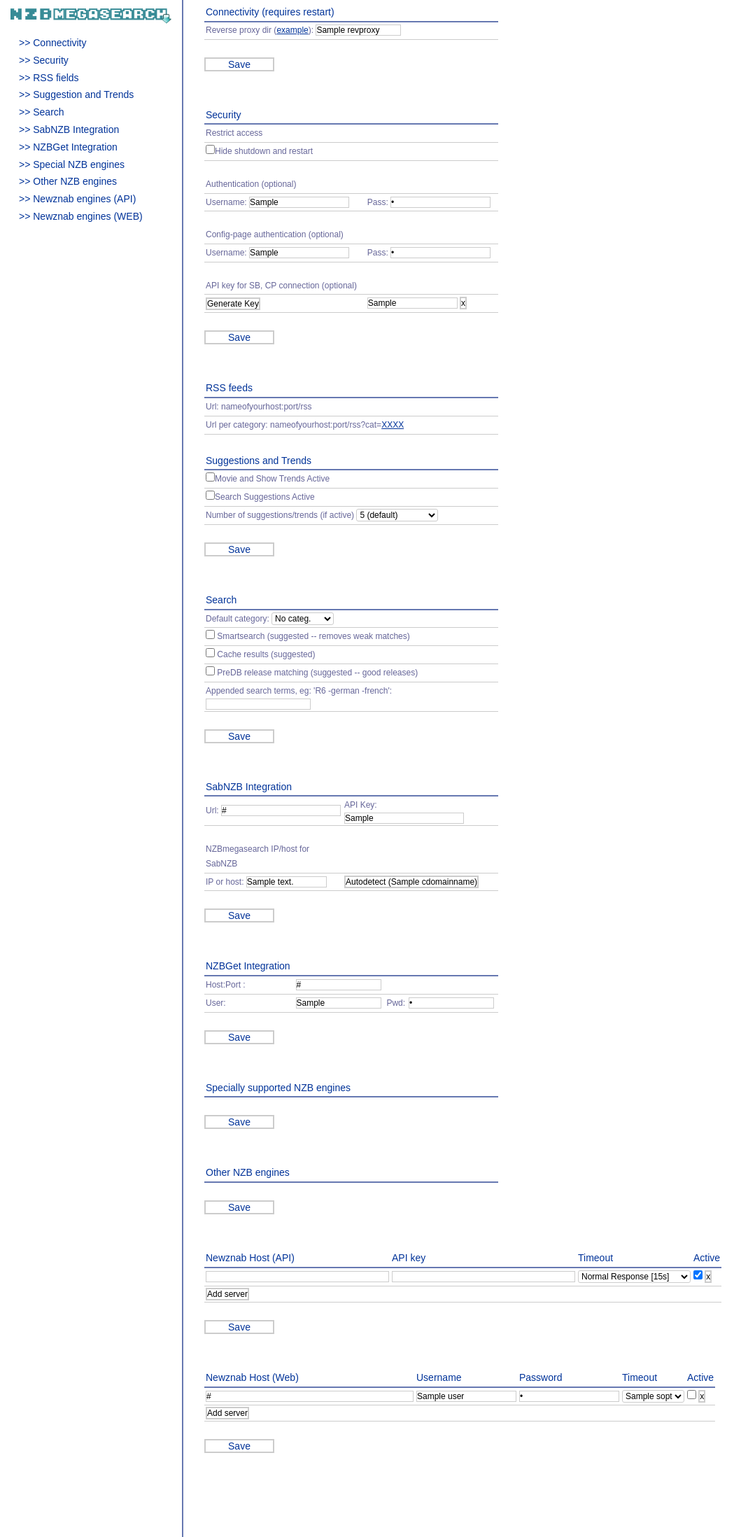
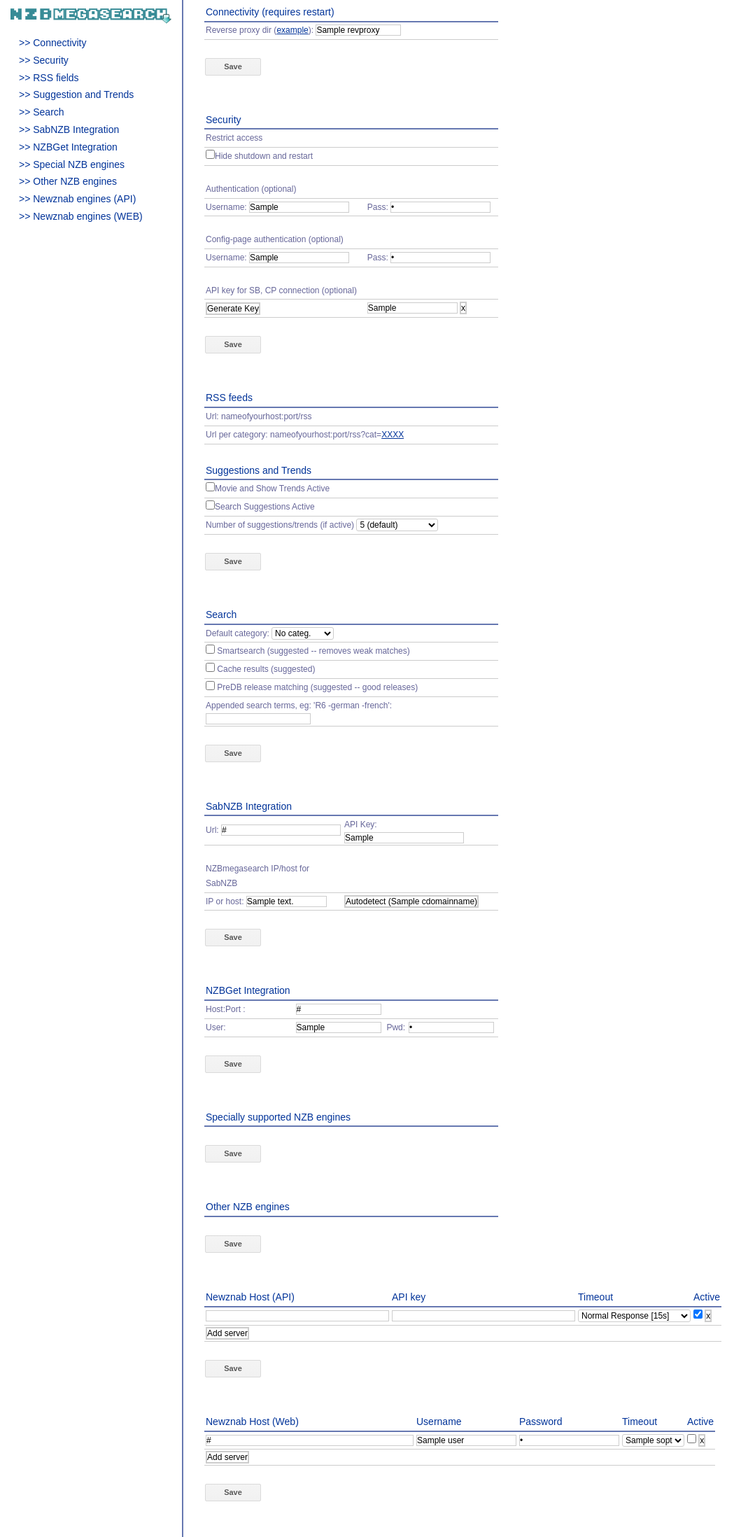
Before and after one commit to pillone/usntssearch, a Python web app: template NZBmegasearch/templates/config.html in a window 1280 px wide. Shown: the whole page at 70% size, without its empty margins (0-1079 px from the left). Run offline with Jinja, Linux system fonts and the light colour scheme; the template is opened without the code that fills it: most values are stand-ins (such as "Sample title", 1, 10 or a date in 2020); lists and menus that the app fills with data are empty.

Commit message:
uniformed button style in config

```diff
--- a/NZBmegasearch/static/style.css
+++ b/NZBmegasearch/static/style.css
@@ -679,9 +679,20 @@ border-left: 2px solid #6678b1;
 /*
 button.gray, a.gray, input[type=submit].gray {
 */
+.graysmall {
+   width: 80px;
+   height: 25px;
+   margin: 1px;
+   padding: 0px;
+}
+
+.graybig {
+    padding: 10px 10px;
+    margin: 30px;
+    width: 130px;
+}
 
 .gray {
-    padding: 10px 10px;
     -webkit-border-radius: 2px 2px;
     border: solid 1px #dadada;
     background: #f4f4f4; /* Old browsers */
@@ -702,8 +713,6 @@ button.gray, a.gray, input[type=submit].gray {
     text-shadow: 0px 1px 1px rgba(255,255,255,1);
     line-height: 1;
     font-size:11px;
-    margin: 30px;
-    width: 130px;
 
 }
 
--- a/NZBmegasearch/templates/config.html
+++ b/NZBmegasearch/templates/config.html
@@ -70,7 +70,7 @@
 	</tbody></table>
 
 	<div class='configsave'>
-		<input type="button" value="Save" value="confbttnbig" class="confbttnbig">
+		<input type="button" value="Save" value="confbttnbig" class="gray graysmall">
 	</div>
 
 
@@ -114,7 +114,7 @@
 	</tbody></table>
 
 	<div class='configsave'>
-		<input type="button" value="Save" value="confbttnbig" class="confbttnbig" >
+		<input type="button" value="Save" value="confbttnbig" class="gray graysmall">
 	</div>
 
 	<table class="config_table_opts" summary="Suggestion" style="width: 420px;" id='tbl02'><thead>
@@ -153,7 +153,7 @@
 	</tbody></table>
 
 	<div class='configsave'>
-		<input type="button" value="Save" value="confbttnbig" class="confbttnbig" >
+		<input type="button" value="Save" value="confbttnbig" class="gray graysmall">
 	</div>
 	<table class="config_table_opts" summary="ssopt" style="width: 420px;"  id='tbl04'><thead>
 	<tr><th scope="col">Search</th></tr></thead><tbody>
@@ -190,7 +190,7 @@
 	</tbody></table>
 
 	<div class='configsave'>
-		<input type="button" value="Save" value="confbttnbig" class="confbttnbig" >
+		<input type="button" value="Save" value="confbttnbig" class="gray graysmall">
 	</div>
 	<table class="config_table_opts" summary="SendtoSAB" style="width: 420px;" id='tbl05'><thead>
 	<tr><th scope="col">SabNZB Integration</th><th></th></tr></thead><tbody>
@@ -210,7 +210,7 @@
 	</tbody></table>
 
 	<div class='configsave'>
-		<input type="button" value="Save" value="confbttnbig" class="confbttnbig" >
+		<input type="button" value="Save" value="confbttnbig" class="gray graysmall">
 	</div>
 
 	<table class="config_table_opts" summary="SendtoNZBGet" style="width: 420px;" id='tbl06'><thead>
@@ -231,7 +231,7 @@
 	</tbody></table>
 
 	<div class='configsave'>
-		<input type="button" value="Save" value="confbttnbig" class="confbttnbig" >
+		<input type="button" value="Save" value="confbttnbig" class="gray graysmall">
 	</div>
 
 	<table class="config_table_opts" summary="Config" style="width: 420px;" id='tbl07'><thead>
@@ -251,7 +251,7 @@
 	</tbody></table>
 
 	<div class='configsave'>
-		<input type="button" value="Save" value="confbttnbig" class="confbttnbig" >
+		<input type="button" value="Save" value="confbttnbig" class="gray graysmall">
 	</div>
 
 	<table class="config_table_opts" summary="Config" style="width: 420px;" id='tbl08'><thead>
@@ -284,7 +284,7 @@
 
 
 	<div class='configsave'>
-		<input type="button" value="Save" value="confbttnbig" class="confbttnbig" >
+		<input type="button" value="Save" value="confbttnbig" class="gray graysmall" >
 	</div>
 
 	<table class="config_table_opts" summary="Config" style="width: 300px;" id="newznab_api_host"><thead>
@@ -325,7 +325,7 @@
 
 
 	<div class='configsave'>
-		<input type="button" value="Save" value="confbttnbig" class="confbttnbig" >
+		<input type="button" value="Save" value="confbttnbig" class="gray graysmall">
 	</div>
 
 	<table class="config_table_opts" summary="NZConfig_web" style="width: 300px;"  id="newznab_web_host"><thead>
@@ -366,7 +366,7 @@
 
 	</tbody></table>
 	<div class='configsave'>
-		<input type="button" value="Save" value="confbttnbig" class="confbttnbig" >
+		<input type="button" value="Save" value="confbttnbig" class="gray graysmall">
 	</div>
 
 
@@ -377,12 +377,12 @@
 </div>
 	    <script type="text/javascript">
 
-		$(".confbttnbig").click(function () {
-				$('.confbttnbig').val('Saving...')
+		$('.gray, .graysmall').click(function() {
+				$('.gray, .graysmall').val('Saving...')
 
 				if(check_form_correctness() == false)
 				{
-					$('.confbttnbig').val('Save')
+					$('.gray, .graysmall').val('Save')
 					return
 				}
 
@@ -390,11 +390,11 @@
 				  function(data){
 						if(data.code == 1)
 						{
-							$('.confbttnbig').val('Save')
+							$('.gray, .graysmall').val('Save')
 						}
 						if(data.code == 0)
 						{
-							$('.confbttnbig').val('Error Saving')
+							$('.gray, .graysmall').val('Error Saving')
 						}
 
 
--- a/NZBmegasearch/templates/main_page.html
+++ b/NZBmegasearch/templates/main_page.html
@@ -32,8 +32,8 @@
 					</select>
 					<div>
 						<input type="hidden" name="tm" id="tm" value="1">
-						<input type="submit" class="gray" value='Search' onclick='$("#tm").attr("value", "1");' id='submit_button1'>
-						<input type="submit" class="gray" value='Search Extensive' onclick='$("#tm").attr("value", "2");' id='submit_button2'>
+						<input type="submit" class="gray graybig" value='Search' onclick='$("#tm").attr("value", "1");' id='submit_button1'>
+						<input type="submit" class="gray graybig" value='Search Extensive' onclick='$("#tm").attr("value", "2");' id='submit_button2'>
 					</div>
 
 			</form>
```
